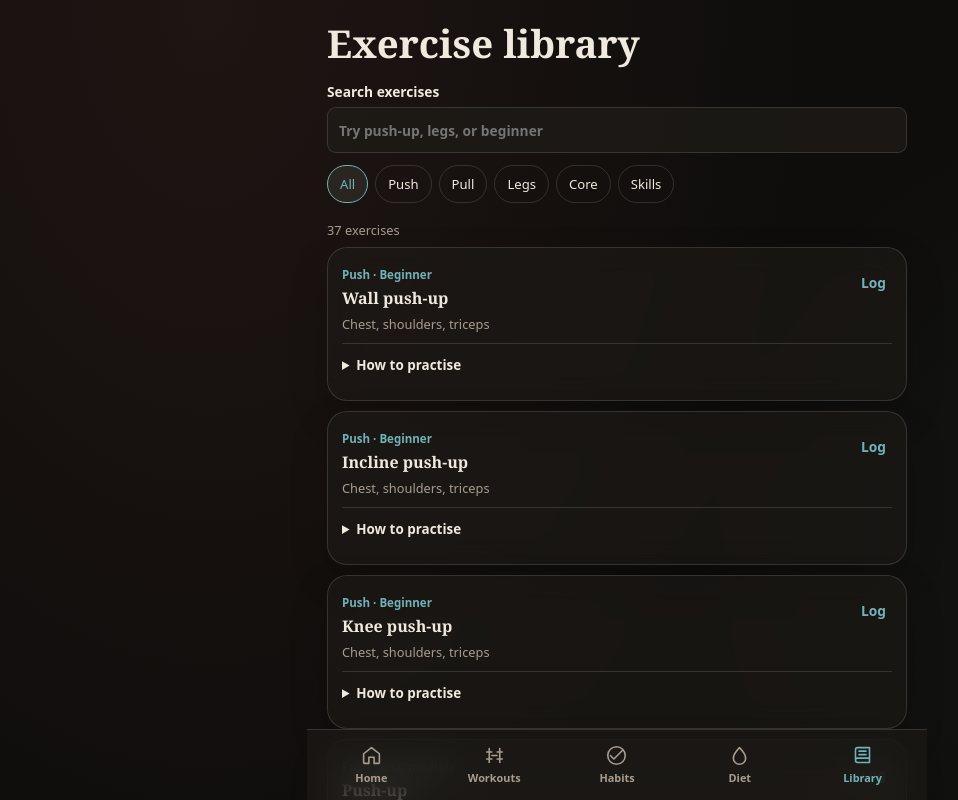
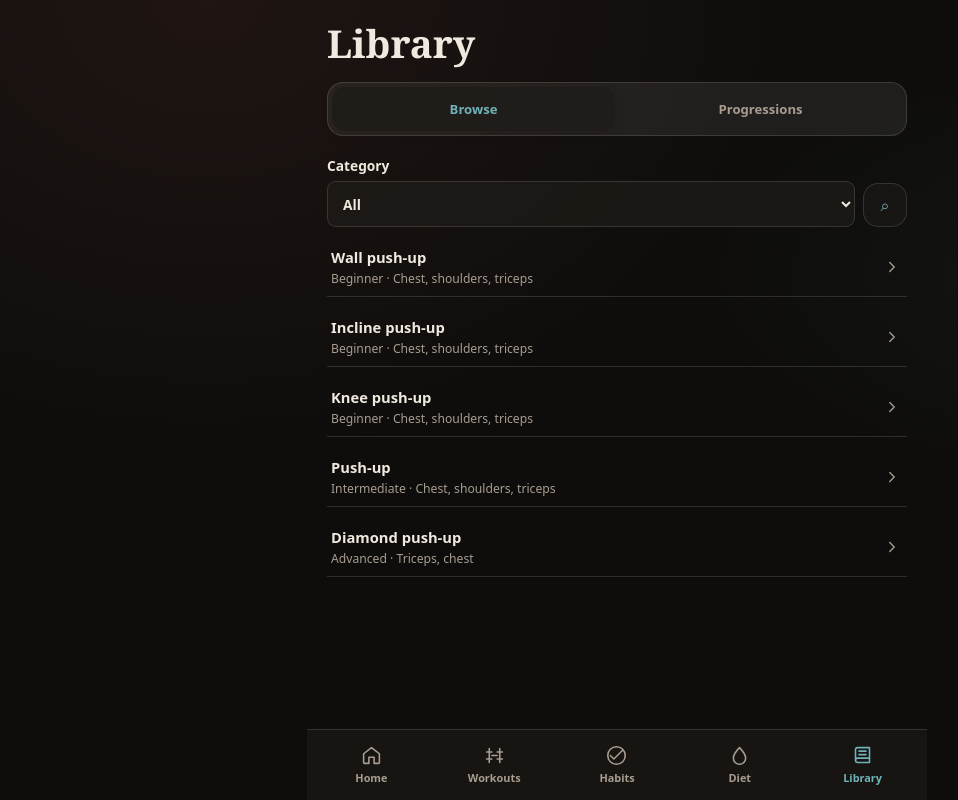
Before and after one commit to Ved09072010/CaliTrack, a React (Vite) app: page / in a window 1280 px wide. Both pictures are taken after a click on the tab "Library". Shown: the top 800 px of the page, without its empty margins (23-981 px from the left). Built offline with nearby package versions, Linux system fonts and the light colour scheme.

Commit message:
Add segmented library navigation
Co-authored-by: Copilot <223556219+Copilot@users.noreply.github.com>

```diff
--- a/css/styles.css
+++ b/css/styles.css
@@ -841,6 +841,24 @@ button:not(:disabled):active { transform: scale(.98); }
 .archived-habit { min-height: 48px; }
 .exercise-list > :nth-child(n+6) { display: none; }
 .habit-actions { display: none; }
+.library-controls { display: grid; grid-template-columns: minmax(0, 1fr) 44px; align-items: end; gap: 8px; }
+.library-controls .field { min-width: 0; }
+.library-search-field { margin-top: 10px; }
+.exercise-list { margin-top: 10px; }
+.exercise-row, .progression-row { display: grid; width: 100%; grid-template-columns: minmax(0, 1fr) 20px; align-items: center; gap: 10px; min-height: 60px; padding: 8px 4px; border: 0; border-bottom: 1px solid var(--line); background: transparent; color: var(--text); text-align: left; cursor: pointer; }
+.exercise-row-copy, .progression-row > span { display: grid; min-width: 0; gap: 3px; }
+.exercise-row-copy strong, .progression-row strong { overflow: hidden; font-size: .92rem; text-overflow: ellipsis; white-space: nowrap; }
+.exercise-row-copy small, .progression-row small { overflow: hidden; color: var(--muted); font-size: .76rem; text-overflow: ellipsis; white-space: nowrap; }
+.exercise-row > svg, .progression-row > svg { width: 18px; height: 18px; color: var(--muted); }
+.progression-list { display: grid; }
+.exercise-meta { margin: 0; color: var(--muted); font-size: .82rem; }
+.exercise-details details { padding: 5px 0; }
+.exercise-details ol, .exercise-details ul { display: grid; gap: 8px; padding-left: 20px; }
+.progression-steps { display: grid; gap: 12px; margin: 0; padding-left: 24px; }
+.progression-steps li { display: grid; grid-template-columns: minmax(0, 1fr) auto; gap: 4px 10px; }
+.progression-steps li strong, .progression-steps li span { grid-column: 1; }
+.progression-steps li span { color: var(--muted); font-size: .8rem; }
+.progression-steps li button { grid-column: 2; grid-row: 1 / span 2; align-self: center; }
 .diet-section,
 .habit-today-summary,
 .habit-streak-hero,
--- a/src/Library.jsx
+++ b/src/Library.jsx
@@ -1,106 +1,62 @@
 import { useMemo, useState } from "react";
 import { EXERCISES, PROGRESSIONS } from "../data/exercises.js";
+import { BottomSheet, Icon, IconButton, SegmentedControl } from "./ui.jsx";
 
 const CATEGORIES = ["All", "Push", "Pull", "Legs", "Core", "Skills"];
 
-function ExerciseCard({ item, onLog }) {
-  return (
-    <article className="exercise-card">
-      <div className="exercise-card-heading">
-        <div>
-          <span className="exercise-category">{item.category} · {item.difficulty}</span>
-          <h2>{item.name}</h2>
-        </div>
-        <button className="text-button" type="button" onClick={() => onLog(item.name)}>Log</button>
-      </div>
-      <p className="exercise-muscles">{item.muscles}</p>
-      <details>
-        <summary>How to practise</summary>
-        <div className="exercise-details">
-          <h3>Steps</h3>
-          <ol>{item.steps.map((step) => <li key={step}>{step}</li>)}</ol>
-          <h3>Form cues</h3>
-          <p>{item.cues}</p>
-          <h3>Common mistakes</h3>
-          <ul>{item.mistakes.map((mistake) => <li key={mistake}>{mistake}</li>)}</ul>
-          <a href={item.youtube} target="_blank" rel="noreferrer">Find a free YouTube tutorial <span aria-hidden="true">↗</span></a>
-        </div>
-      </details>
-    </article>
-  );
-}
-
-function ProgressionGuide({ onLog }) {
-  return (
-    <section className="library-progressions" aria-labelledby="progression-title">
-      <h2 id="progression-title">Choose your next step</h2>
-      <p className="muted">Move on when the current step feels steady and pain-free.</p>
-      {PROGRESSIONS.map((path) => (
-        <details className="progression-path" key={path.name}>
-          <summary>{path.name}</summary>
-          <ol>
-            {path.steps.map((step) => (
-              <li key={`${path.name}-${step.exercise}`}>
-                <div><strong>{step.exercise}</strong><span>Move on when: {step.unlock}</span></div>
-                <button className="text-button" type="button" onClick={() => onLog(step.exercise)}>Log</button>
-              </li>
-            ))}
-          </ol>
-        </details>
-      ))}
-    </section>
-  );
+function ExerciseRow({ item, onOpen }) {
+  return <button className="exercise-row" type="button" onClick={() => onOpen(item)}>
+    <span className="exercise-row-copy"><strong>{item.name}</strong><small>{item.difficulty} · {item.muscles}</small></span>
+    <Icon name="arrow" />
+  </button>;
 }
 
 export default function Library({ onLogExercise }) {
   const [query, setQuery] = useState("");
   const [category, setCategory] = useState("All");
+  const [activeSection, setActiveSection] = useState("Browse");
+  const [searchOpen, setSearchOpen] = useState(false);
+  const [selectedExercise, setSelectedExercise] = useState(null);
+  const [selectedPath, setSelectedPath] = useState(null);
+  const [showAll, setShowAll] = useState(false);
   const filtered = useMemo(() => {
     const search = query.trim().toLowerCase();
     return EXERCISES.filter((item) => (category === "All" || item.category === category)
       && (!search || `${item.name} ${item.muscles} ${item.category} ${item.difficulty}`.toLowerCase().includes(search)));
   }, [category, query]);
 
-  return (
-    <>
-      <div className="page-heading">
-        <p className="eyebrow">LEARN THE MOVEMENTS</p>
-        <h1>Exercise library</h1>
-        <p className="intro">Explore clear, original guides and gradual strength progressions.</p>
+  return <>
+    <div className="page-heading"><h1>Library</h1></div>
+    <SegmentedControl label="Library view" options={["Browse", "Progressions"]} value={activeSection} onChange={setActiveSection} />
+    {activeSection === "Browse" && <>
+      <div className="library-controls">
+        <label className="field"><span>Category</span><select value={category} onChange={(event) => setCategory(event.target.value)}>{CATEGORIES.map((item) => <option key={item}>{item}</option>)}</select></label>
+        <IconButton label="Search exercises" onClick={() => setSearchOpen((value) => !value)}><span aria-hidden="true">⌕</span></IconButton>
       </div>
-      <section className="library-search" aria-label="Find an exercise">
-        <label className="field">
-          <span>Search exercises</span>
-          <input type="search" value={query} placeholder="Try push-up, legs, or beginner" onChange={(event) => setQuery(event.target.value)} />
-        </label>
-        <div className="library-filters" aria-label="Filter by category">
-          {CATEGORIES.map((item) => (
-            <button
-              className={`recent-button${category === item ? " is-selected" : ""}`}
-              type="button"
-              aria-pressed={category === item}
-              key={item}
-              onClick={() => setCategory(item)}
-            >
-              {item}
-            </button>
-          ))}
-        </div>
-      </section>
-      <p className="library-result-count" role="status">{filtered.length} {filtered.length === 1 ? "exercise" : "exercises"}</p>
-      {filtered.length > 0 ? (
-        <section className="exercise-list" aria-label="Exercises">
-          {filtered.map((item) => <ExerciseCard item={item} onLog={onLogExercise} key={item.name} />)}
-        </section>
-      ) : (
-        <div className="empty-card">
-          <span className="empty-icon" aria-hidden="true">⌕</span>
-          <h2>No matching exercises</h2>
-          <p>Try a different search or choose another category.</p>
-          <button className="secondary-button" type="button" onClick={() => { setQuery(""); setCategory("All"); }}>Show all exercises</button>
-        </div>
-      )}
-      <ProgressionGuide onLog={onLogExercise} />
-    </>
-  );
+      {searchOpen && <label className="field library-search-field"><span>Search</span><input autoFocus type="search" value={query} placeholder="Exercise or muscle" onChange={(event) => setQuery(event.target.value)} /></label>}
+      {filtered.length ? <section className="exercise-list" aria-label="Exercises">
+        {filtered.slice(0, showAll ? undefined : 5).map((item) => <ExerciseRow item={item} onOpen={setSelectedExercise} key={item.name} />)}
+        {filtered.length > 5 && <button className="quiet-link" type="button" onClick={() => setShowAll((value) => !value)}>{showAll ? "Show fewer" : "See all"}</button>}
+      </section> : <div className="empty-card"><p>No matching exercises.</p><button className="secondary-button" type="button" onClick={() => { setQuery(""); setCategory("All"); }}>Show all</button></div>}
+    </>}
+    {activeSection === "Progressions" && <section className="progression-list" aria-label="Progression paths">
+      {PROGRESSIONS.slice(0, showAll ? undefined : 5).map((path) => <button className="progression-row" type="button" key={path.name} onClick={() => setSelectedPath(path)}>
+        <span><strong>{path.name}</strong><small>{path.steps.length} steps</small></span><Icon name="arrow" />
+      </button>)}
+      {PROGRESSIONS.length > 5 && <button className="quiet-link" type="button" onClick={() => setShowAll((value) => !value)}>{showAll ? "Show fewer" : "See all"}</button>}
+    </section>}
+    <BottomSheet open={Boolean(selectedExercise)} title={selectedExercise?.name || "Exercise"} onClose={() => setSelectedExercise(null)}>
+      {selectedExercise && <div className="exercise-details">
+        <p className="exercise-meta">{selectedExercise.difficulty} · {selectedExercise.muscles}</p>
+        <details><summary>Steps</summary><ol>{selectedExercise.steps.map((step) => <li key={step}>{step}</li>)}</ol></details>
+        <details><summary>Form cues</summary><p>{selectedExercise.cues}</p></details>
+        <details><summary>Common mistakes</summary><ul>{selectedExercise.mistakes.map((mistake) => <li key={mistake}>{mistake}</li>)}</ul></details>
+        <a href={selectedExercise.youtube} target="_blank" rel="noreferrer">Free tutorial</a>
+        <button className="primary-button" type="button" onClick={() => { onLogExercise(selectedExercise.name); setSelectedExercise(null); }}>Log</button>
+      </div>}
+    </BottomSheet>
+    <BottomSheet open={Boolean(selectedPath)} title={selectedPath?.name || "Progression"} onClose={() => setSelectedPath(null)}>
+      {selectedPath && <ol className="progression-steps">{selectedPath.steps.map((step) => <li key={`${selectedPath.name}-${step.exercise}`}><strong>{step.exercise}</strong><span>{step.unlock}</span><button className="secondary-button" type="button" onClick={() => { onLogExercise(step.exercise); setSelectedPath(null); }}>Log</button></li>)}</ol>}
+    </BottomSheet>
+  </>;
 }
```
